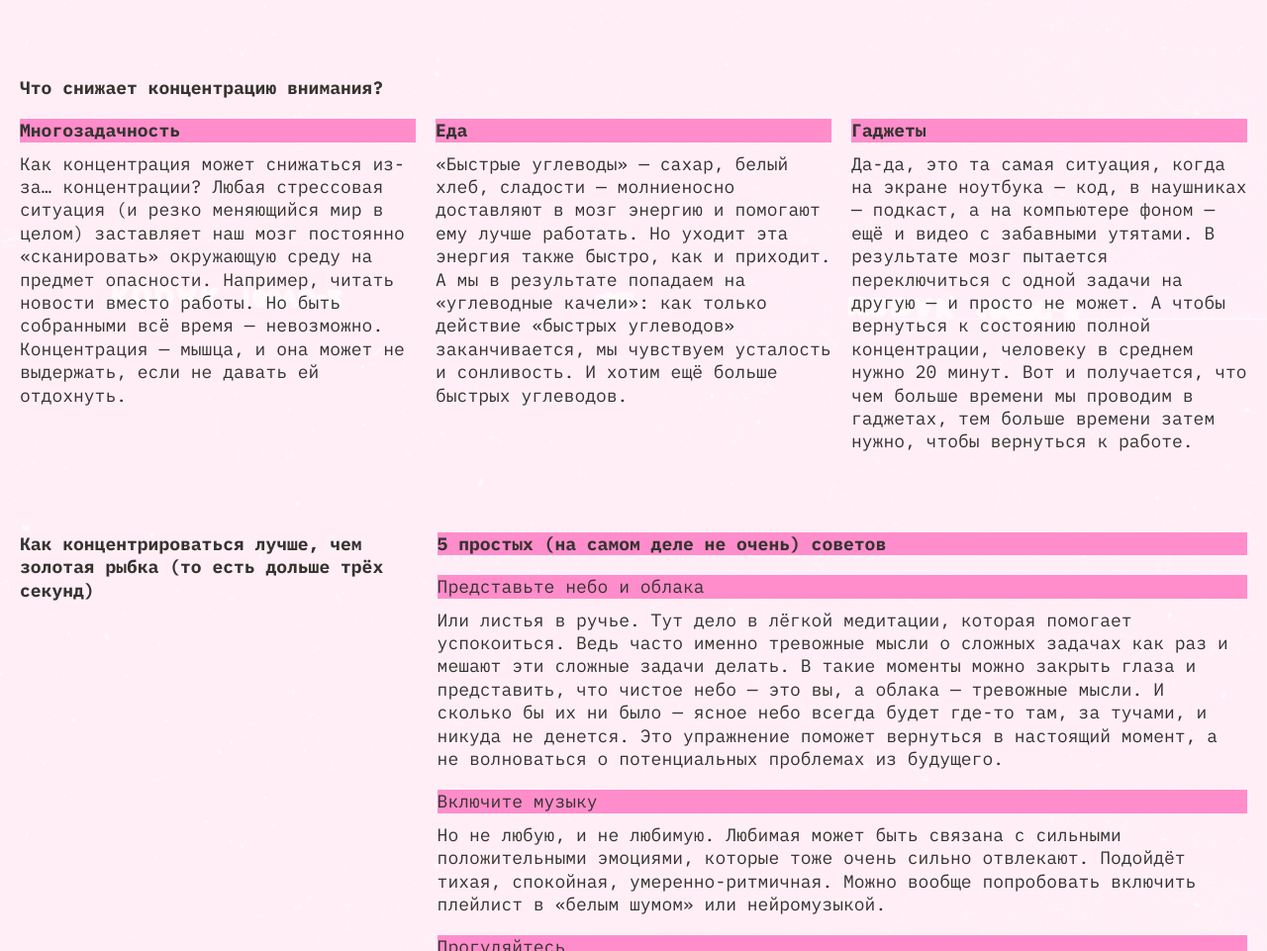
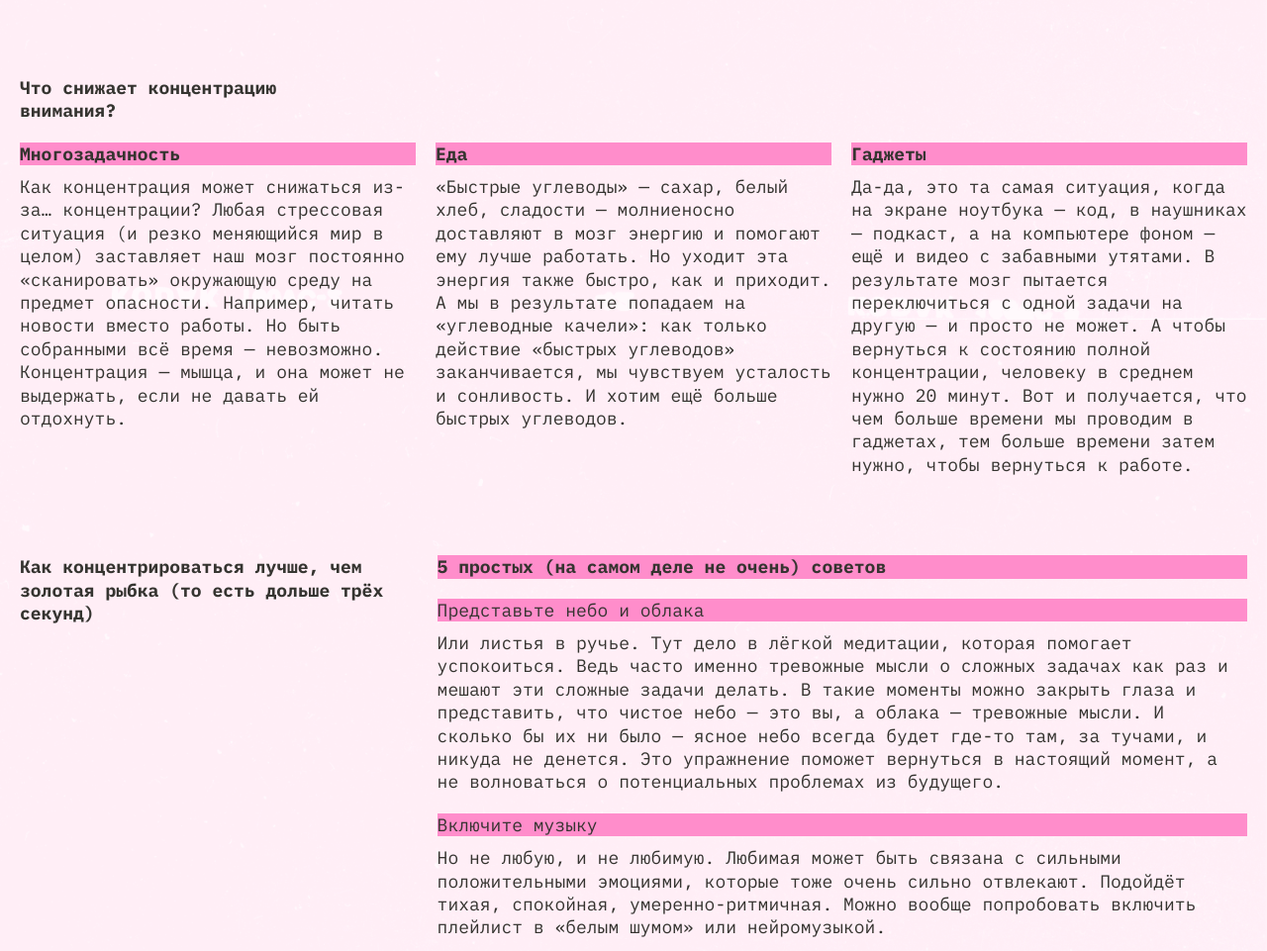
Before and after one commit to W1smee/slozhno-sosredotochitsya, a website: page src/index.html in a window 1280 px wide. Shown: the part 1277-2238 px from the top of the page at 99% size. Drawn offline with Linux system fonts and the light colour scheme.

Commit message:
after reviews attemp №3

```diff
--- a/src/styles/style.css
+++ b/src/styles/style.css
@@ -146,7 +146,7 @@
 }
 
 .header__theme-menu-button_active {
-  border: 1px solid var(--accent-color);
+  outline: var(--accent-color) solid 1px;
   pointer-events: none;
 }
 
@@ -201,8 +201,8 @@
 
 .cards {
   display: grid;
-  row-gap: 50px;
-  margin-block-start: 30px;
+  row-gap: var(--indent-m);
+  margin-block-start: 1.88rem;
 }
 
 .title-style {
@@ -352,18 +352,13 @@
   .card__what {
     display: grid;
     grid-template-columns: repeat(3, 1fr);
-    grid-auto-flow: column;
     column-gap: var(--indent-s);
   }
 
-  .card__what-block {
-    grid-row: 2/3;
-  }
-
   .card__what-title {
-    grid-column: 1/2;
+    grid-column: span 3;
     grid-row: 1/2;
-    inline-size: auto;
+    inline-size: 18.75rem;
   }
 
   .card__what-subtitle {
```
